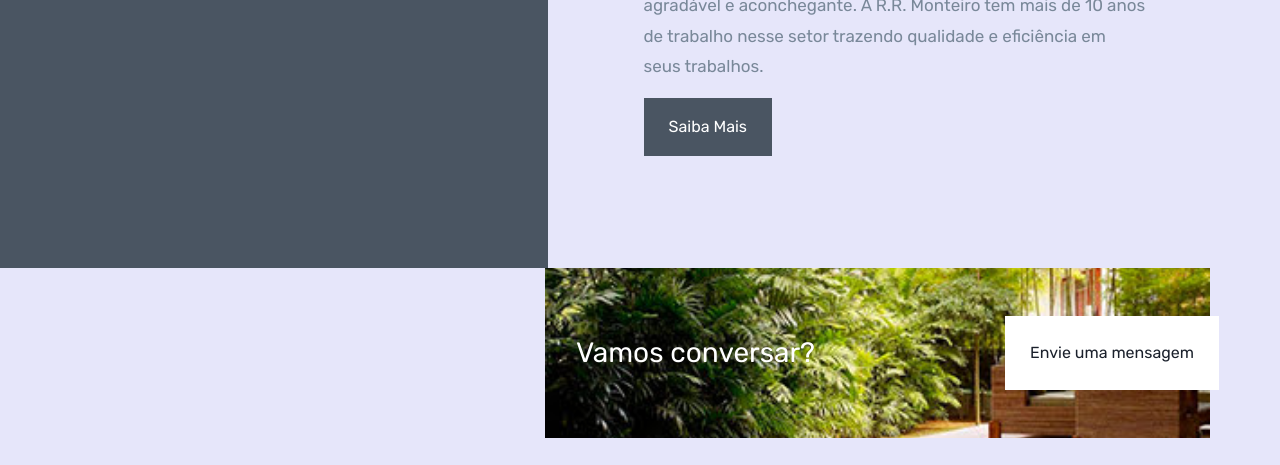
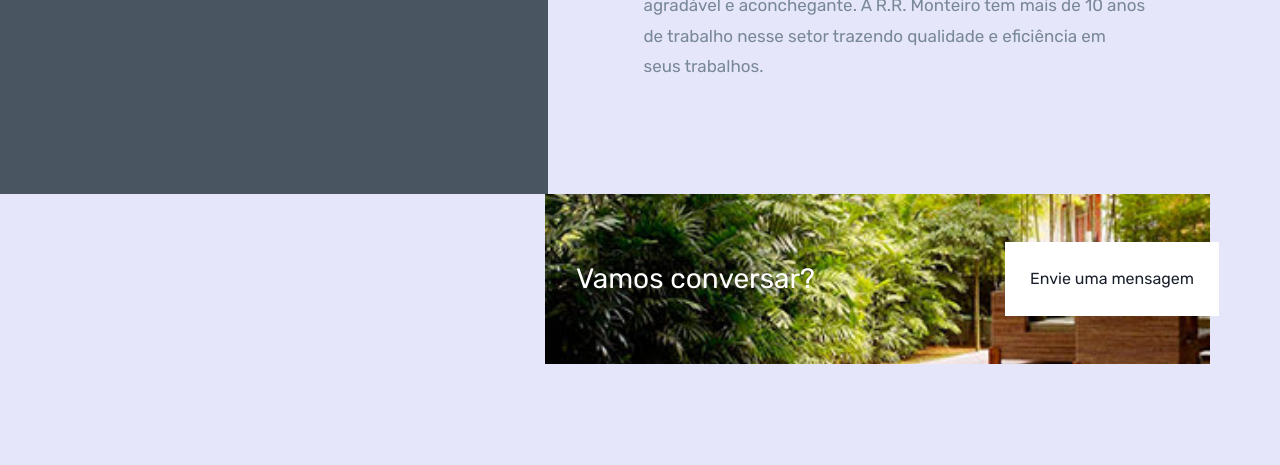
Before and after one commit to MaluMayara/R.R.Monteiro, a plain HTML site: page services.html in a window 1280 px wide. Shown: the part 869-1334 px from the top of the page. Drawn offline with Linux system fonts and the light colour scheme; some packages are replaced by stand-ins of ours; no server answers; files whose address does not match are found by name.

Commit message:
Update services.html

```diff
--- a/services.html
+++ b/services.html
@@ -95,28 +95,24 @@
 	                <span class="icon mb-3 d-block flaticon-house-plans"></span>
 	                <h2 class="mb-4">Paisagismo</h2>
 	                <p>Paisagismo é a arte de embelezar a área externa de um imóvel procurando assim valorizar e tornar o ambiente externo mais agradável e aconchegante. A R.R. Monteiro tem mais de 10 anos de trabalho nesse setor trazendo qualidade e eficiência em seus trabalhos.</p>
-	                <p><a href="#" class="btn btn-primary px-4 py-3">Saiba Mais</a></p>
 	              </div>
 
 	              <div class="tab-pane fade py-5" id="v-pills-buffet" role="tabpanel" aria-labelledby="v-pills-buffet-tab">
 	                <span class="icon mb-3 d-block flaticon-ideas"></span>
 	                <h2 class="mb-4">Organização Doméstica</h2>
 	                <p>Para sua comodidade a R.R.Monteiro disponibiliza diaristas de excelente compentencia e procedencia, que trabalham com um nível alto de qualidade, mantendo assim a organização e limpeza da casa sempre.</p>
-	                <p><a href="#" class="btn btn-primary px-4 py-3">Saiba Mais</a></p>
 	              </div>
 
 	              <div class="tab-pane fade py-5" id="v-pills-fitness" role="tabpanel" aria-labelledby="v-pills-fitness-tab">
 	                <span class="icon mb-3 d-block flaticon-modern-house"></span>
 	                <h2 class="mb-4">Manutenções</h2>
 	                <p>Manter sua casa sempre funcional é fundamental. Pensando nisso a R.R.Monteiro conta com uma equipe de eletricistas, encanadores e pedreiros para fazerem pequenas manutenções sempre que necessário.</p>
-	                <p><a href="#" class="btn btn-primary px-4 py-3">Saiba Mais</a></p>
 	              </div>
 
 	              <div class="tab-pane fade py-5" id="v-pills-reception" role="tabpanel" aria-labelledby="v-pills-reception-tab">
 	                <span class="icon mb-3 d-block flaticon-skyline"></span>
 	                <h2 class="mb-4">Terraplanagem</h2>
 	                <p>A R.R.Monteiro conta com um vasto conhecimento na área de terraplanegem que vem sendo executada há anos, sendo capaz assim de fornecer um excelente trabalho e de altissíma qualidade para nossos clientes.</p>
-	                <p><a href="#" class="btn btn-primary px-4 py-3">Saiba Mais</a></p>
 	              </div>
 	            </div>
 	          </div>
```
